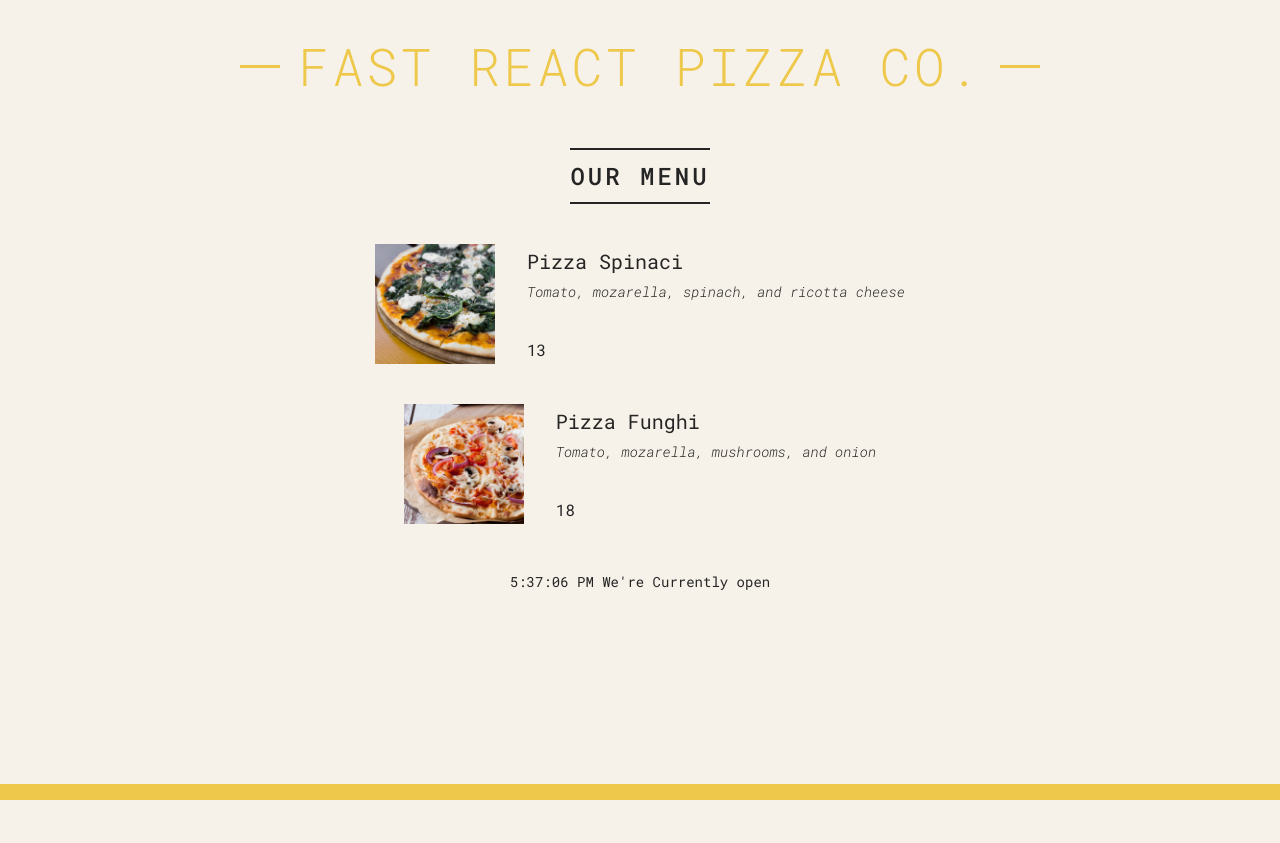
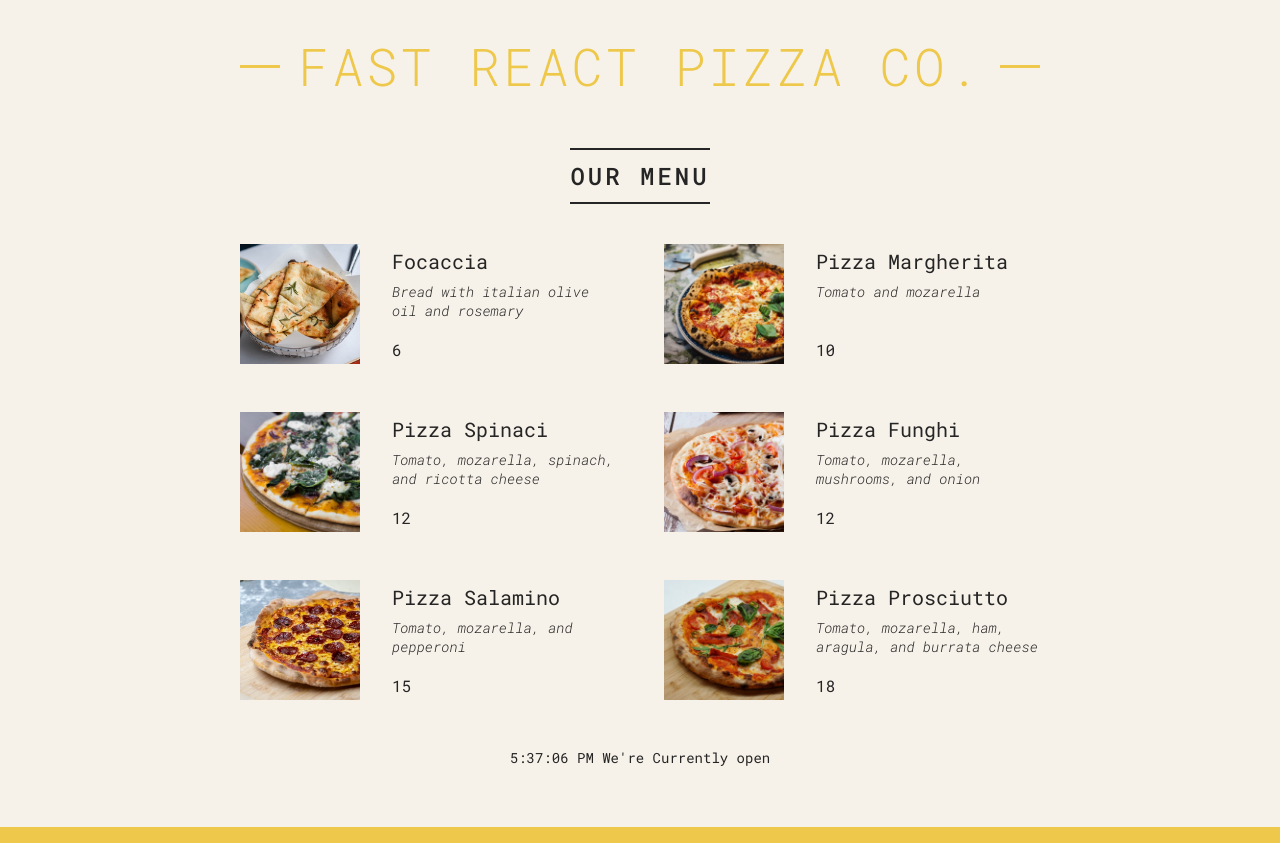
Before and after one commit to LeoMatheus/react-learn, a React (Create React App) app: page / in a window 1280 px wide. Before the commit the page ends 800 px from the top, so only its background shows below. Built offline with nearby package versions, Linux system fonts and the light colour scheme.

Commit message:
Rendering Lists

```diff
--- a/src/index.tsx
+++ b/src/index.tsx
@@ -70,32 +70,37 @@
   return (
     <main className="menu">
       <h2>Our menu</h2>
-      <Pizza
-        name="Pizza Spinaci"
-        ingredients=" Tomato, mozarella, spinach, and ricotta cheese"
-        photoName="pizzas/spinaci.jpg"
-        price={10}
-      />
-
-      <Pizza
-        name="Pizza Funghi"
-        ingredients=" Tomato, mozarella, mushrooms, and onion"
-        photoName="pizzas/funghi.jpg"
-        price={15}
-      />
+      <ul className="pizzas">
+        {pizzaData.map((pizza) => (
+          <Pizza pizzaObj={pizza} key={pizza.name} />
+        ))}
+      </ul>
+      {/* <Pizza */}
+      {/*   name="Pizza Spinaci" */}
+      {/*   ingredients=" Tomato, mozarella, spinach, and ricotta cheese" */}
+      {/*   photoName="pizzas/spinaci.jpg" */}
+      {/*   price={10} */}
+      {/* /> */}
+      {/**/}
+      {/* <Pizza */}
+      {/*   name="Pizza Funghi" */}
+      {/*   ingredients=" Tomato, mozarella, mushrooms, and onion" */}
+      {/*   photoName="pizzas/funghi.jpg" */}
+      {/*   price={15} */}
+      {/* /> */}
     </main>
   );
 }
 function Pizza(props: any) {
   return (
-    <div className="pizza">
-      <img src={props.photoName} alt={props.name} />
+    <li className="pizza">
+      <img src={props.pizzaObj.photoName} alt={props.pizzaObj.name} />
       <div>
-        <h3>{props.name}</h3>
-        <p>{props.ingredients}</p>
-        <span>{props.price + 3}</span>
+        <h3>{props.pizzaObj.name}</h3>
+        <p>{props.pizzaObj.ingredients}</p>
+        <span>{props.pizzaObj.price}</span>
       </div>
-    </div>
+    </li>
   );
 }
 function Footer() {
```
